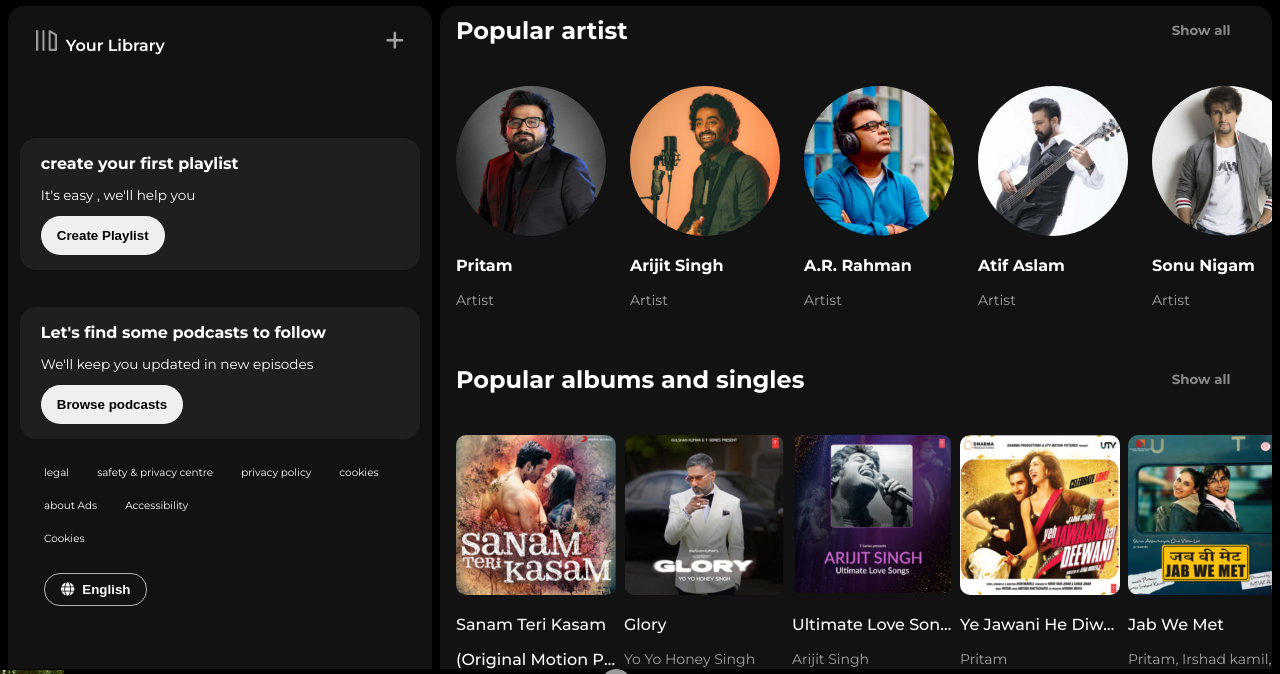
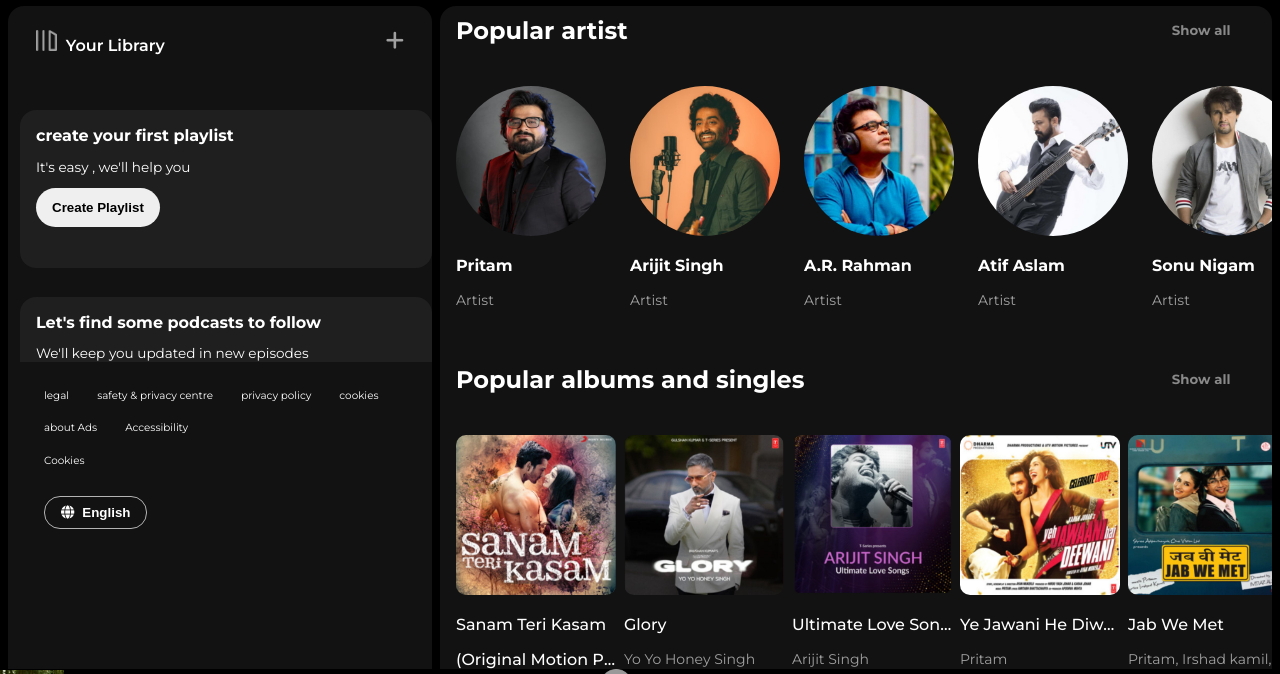
Before and after one commit to AadilGugarman/spotify-clone, a plain HTML site: page index.html in a window 1280 px wide. Shown: the part 66-740 px from the top of the page. Drawn offline with Linux system fonts and the light colour scheme.

Commit message:
spotify clone completed

```diff
--- a/style.css
+++ b/style.css
@@ -4,6 +4,7 @@ body {
     font-family: "Montserrat", serif;
     background-color: #000000;
     color:#ffffff;
+    overflow: hidden;
 }
 
 .header{
@@ -122,6 +123,20 @@ margin-right: 0.5rem;
     display: flex;
     gap: 0.5rem;
     padding: 0.5rem;
+    position: relative;
+}
+.container::after{
+    content: "";
+    position: absolute;
+    left: 31.9%;
+    top: 5rem;
+    height: 100%;
+    width: 0.85px;
+    background-color: white;
+    opacity: 0;
+}
+.container:hover::after{
+  opacity: 1;
 }
 
 .sidebar {
@@ -132,16 +147,17 @@ margin-right: 0.5rem;
     border-radius: 1rem;
     margin-top: 4rem;
 }
+
 .sidebar-nav{
     display: flex;
-    height: 3.75rem;
+    height: 3rem;
     background-color: #121212;
     justify-content: space-between;
     padding: 12px 16px 8px ;
-    margin-bottom: 2.5rem;
+    margin-bottom: 1.5rem;
    position: sticky;
-   top: 4rem;
-   z-index: 10;
+   top: 0.5rem;
+   z-index: 1;
 }
 
 .library img {
@@ -172,11 +188,16 @@ margin-right: 0.5rem;
    opacity: 1;
    cursor: pointer;
 }
+.lib-box{
+    overflow: auto;
+    height: 30%;
+    width: 103%
+
+}
 .box{
     background-color: #1f1f1f;
-    margin: 0.5rem 0;
-    height: 100px;
-    padding: 1rem 1.3rem;
+    height: 50%;
+    padding: 1rem 1rem;
     border-radius: 1rem;
     margin-bottom: 1.5rem;
 }
@@ -199,6 +220,11 @@ margin-right: 0.5rem;
     padding: 0.75rem 1rem;
     border: none;
     font-weight: 700;
+}
+.link-container{
+    position: sticky;
+    z-index: 2;
+
 }
 .links{
     margin: 2rem 0;
```
Also changed, not shown: index.html (+2 -1 lines).
